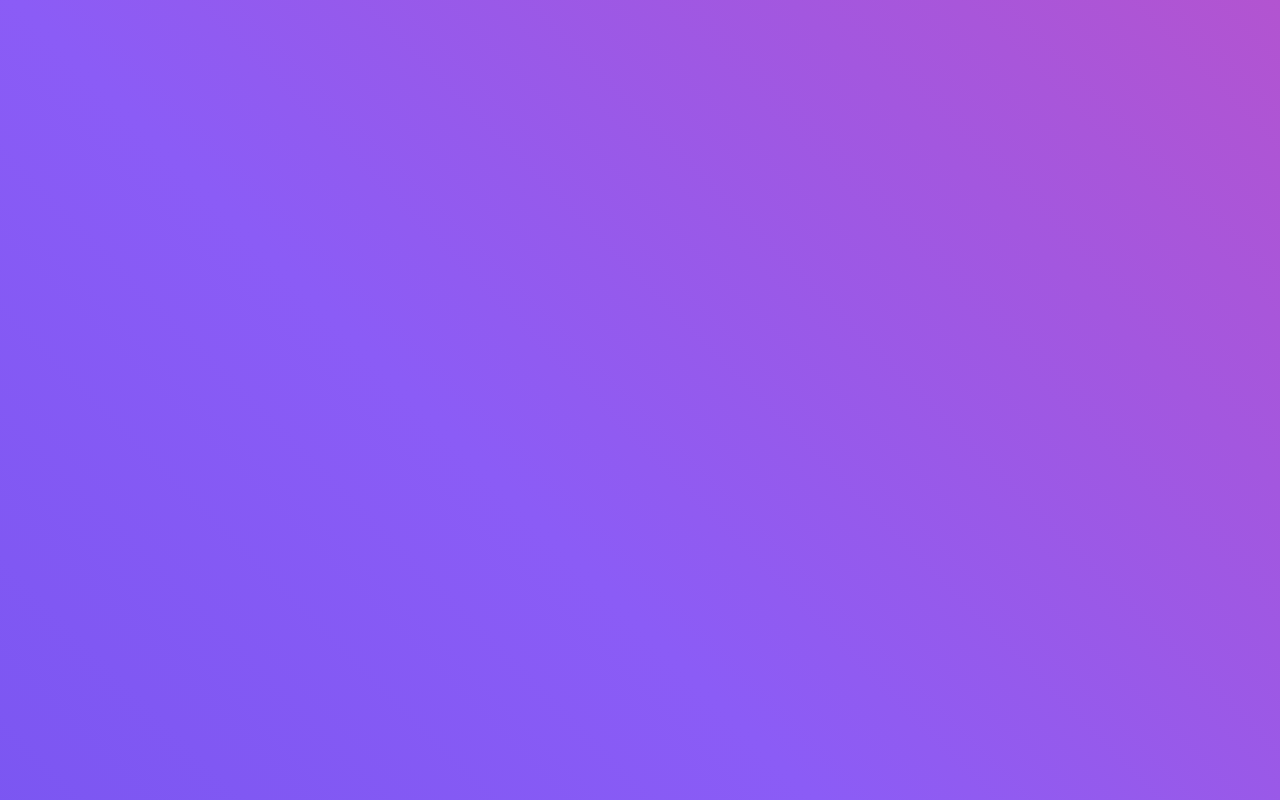
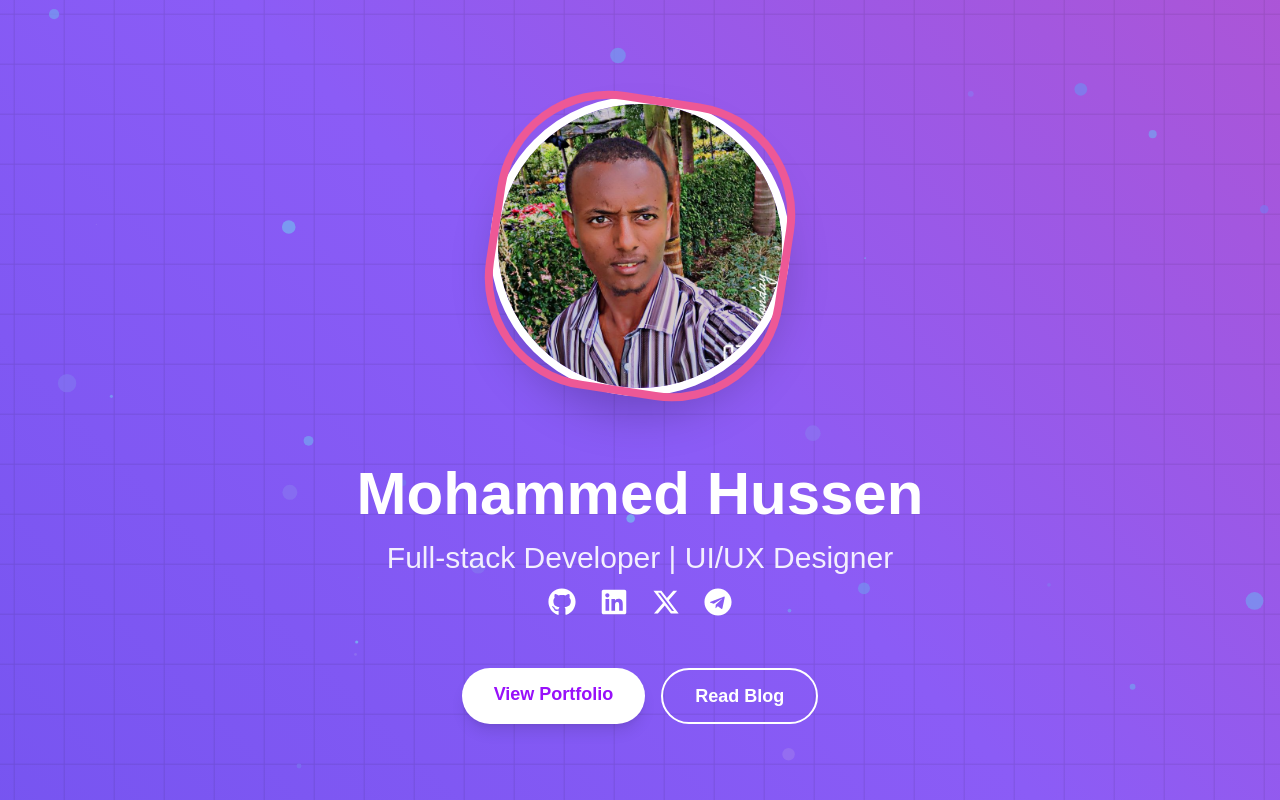
Before and after one commit to awash-dev/card, a Next.js app: page / in a window 1280 px wide. Built offline with nearby package versions, Linux system fonts and the light colour scheme.

Commit message:
Update page.tsx

```diff
--- a/app/page.tsx
+++ b/app/page.tsx
@@ -1,12 +1,13 @@
-"use client";
+"use client"; // This directive is necessary for Client Components in Next.js
 
 import { motion } from "framer-motion";
 import { FaGithub, FaLinkedin, FaMedium, FaTelegram } from "react-icons/fa";
-import { FaXTwitter } from "react-icons/fa6";
+import { FaXTwitter } from "react-icons/fa6"; // Correct import for the X (Twitter) icon
 import { useGSAP } from "@gsap/react";
 import gsap from "gsap";
 import React, { useRef, useState, useEffect } from "react";
 
+// Particle component with TypeScript
 const Particle = ({
   delay,
   size,
@@ -56,9 +57,7 @@ const Particle = ({
 };
 
 const Header = () => {
-  // Properly define containerRef at the top of the component
   const containerRef = useRef<HTMLDivElement>(null);
-
   type ParticleProps = {
     delay: number;
     size: number;
@@ -88,7 +87,6 @@ const Header = () => {
     setParticles(generatedParticles);
   }, []);
 
-  // Ensure the ref is properly passed to useGSAP
   useGSAP(
     () => {
       gsap.to(".gradient-bg", {
@@ -140,18 +138,17 @@ const Header = () => {
           "-=0.2"
         );
     },
-    { scope: containerRef } // Properly scoped to containerRef
+    { scope: containerRef }
   );
 
   return (
     <motion.header
-      ref={containerRef} // Ref properly attached here
+      ref={containerRef}
       initial={{ y: -20 }}
       animate={{ y: 0 }}
       transition={{ duration: 0.5 }}
       className="relative h-screen w-full flex items-center justify-center overflow-hidden"
     >
-      {/* Rest of your component remains the same */}
       <div
         className="gradient-bg absolute inset-0"
         style={{
@@ -161,7 +158,181 @@ const Header = () => {
         }}
       />
 
-      {/* ... rest of your JSX ... */}
+      <motion.div
+        className="absolute inset-0 opacity-10"
+        initial={{ backgroundPosition: "0 0" }}
+        animate={{ backgroundPosition: "50px 50px" }}
+        transition={{
+          duration: 20,
+          repeat: Infinity,
+          ease: "linear",
+        }}
+        style={{
+          backgroundImage:
+            "linear-gradient(to right, currentColor 1px, transparent 1px), linear-gradient(to bottom, currentColor 1px, transparent 1px)",
+          backgroundSize: "50px 50px",
+          zIndex: -1,
+        }}
+      />
+
+      <div className="absolute inset-0 z-0">
+        {particles.map((particle, i) => (
+          <Particle
+            key={i}
+            delay={particle.delay}
+            size={particle.size}
+            startX={particle.startX}
+            startY={particle.startY}
+            endX={particle.endX}
+            endY={particle.endY}
+            duration={particle.duration}
+            repeatDelay={particle.repeatDelay}
+            color={particle.color}
+          />
+        ))}
+      </div>
+
+      <div className="container mx-auto px-4 py-12 flex flex-col items-center justify-center gap-12 h-full relative z-10 text-white">
+        <motion.div
+          className="profile-image-container relative group"
+          whileHover={{ scale: 1.05 }}
+          whileTap={{ scale: 0.95 }}
+        >
+          <motion.img
+            src="/avator.jpg"
+            alt="Profile"
+            className="w-[300px] h-[300px] rounded-full border-8 border-white shadow-2xl object-cover"
+            initial={{ scale: 0.9 }}
+            animate={{ scale: 1 }}
+            transition={{
+              type: "spring",
+              stiffness: 100,
+              damping: 10,
+              delay: 0.2,
+            }}
+          />
+          <motion.div
+            className="absolute inset-0 rounded-full border-8 pointer-events-none"
+            animate={{
+              rotate: 360,
+              borderRadius: ["50%", "30%", "70%", "50%"],
+              borderColor: ["#fde047", "#a78bfa", "#ec4899", "#fde047"],
+            }}
+            transition={{
+              rotate: {
+                duration: 20,
+                repeat: Infinity,
+                ease: "linear",
+              },
+              borderRadius: {
+                duration: 2.5,
+                repeat: Infinity,
+                repeatType: "reverse",
+                ease: "easeInOut",
+              },
+              borderColor: {
+                duration: 8,
+                repeat: Infinity,
+                ease: "linear",
+              },
+            }}
+          />
+        </motion.div>
+
+        <div className="header-content text-center flex flex-col items-center">
+          <motion.h1
+            className="text-5xl md:text-6xl font-bold text-white mb-4"
+            initial={{ y: 20 }}
+            animate={{ y: 0 }}
+            transition={{ delay: 0.3 }}
+          >
+            Mohammed Hussen
+          </motion.h1>
+
+          <motion.p
+            className="text-2xl md:text-3xl text-white/90 mb-8 max-w-2xl"
+            initial={{ y: 20 }}
+            animate={{ y: 0 }}
+            transition={{ delay: 0.4 }}
+          >
+            Full-stack Developer | UI/UX Designer
+          </motion.p>
+
+          <motion.div
+            className="flex justify-center gap-6 mb-8"
+            initial={{ scale: 0.9 }}
+            animate={{ scale: 1 }}
+            transition={{ delay: 0.5 }}
+          >
+            {[
+              {
+                icon: <FaGithub size={28} />,
+                url: "https://github.com/awash-dev",
+                name: "GitHub",
+              },
+              {
+                icon: <FaLinkedin size={28} />,
+                url: "https://www.linkedin.com/in/mohammed-hussen-mohammed-70981b299/",
+                name: "LinkedIn",
+              },
+              {
+                icon: <FaXTwitter size={28} />,
+                url: "https://x.com/awash_dev",
+                name: "X (Twitter)",
+              },
+              {
+                icon: <FaTelegram size={28} />,
+                url: "https://t.me/m0h4mm3d_hu554n",
+                name: "Telegram",
+              },
+            ].map((social, i) => (
+              <motion.a
+                key={i}
+                href={social.url}
+                className="social-icon text-white hover:text-yellow-300 transition-colors"
+                whileHover={{ y: -5 }}
+                whileTap={{ scale: 0.9 }}
+                aria-label={social.name}
+                target="_blank"
+                rel="noopener noreferrer"
+              >
+                {social.icon}
+              </motion.a>
+            ))}
+          </motion.div>
+
+          <motion.div
+            className="action-buttons flex flex-col sm:flex-row gap-4 justify-center"
+            initial={{ y: 20 }}
+            animate={{ y: 0 }}
+            transition={{ delay: 0.6 }}
+          >
+            <motion.a
+              href="https://awash-port.vercel.app/"
+              whileHover={{
+                scale: 1.05,
+                boxShadow: "0 5px 15px rgba(255,255,255,0.3)",
+              }}
+              whileTap={{ scale: 0.95 }}
+              className="px-8 py-3 bg-white text-purple-600 rounded-full font-bold text-lg shadow-lg hover:bg-opacity-90 transition-all"
+            >
+              View Portfolio
+            </motion.a>
+            <motion.a
+              href="https://mame-journey.vercel.app/"
+              whileHover={{
+                scale: 1.05,
+                backgroundColor: "rgba(255,255,255,1)",
+                color: "rgb(124, 58, 237)",
+              }}
+              whileTap={{ scale: 0.95 }}
+              className="px-8 py-3 bg-transparent border-2 border-white text-white rounded-full font-bold text-lg hover:bg-white hover:text-purple-600 transition-all"
+            >
+              Read Blog
+            </motion.a>
+          </motion.div>
+        </div>
+      </div>
     </motion.header>
   );
 };
```
Lines whose indentation alone changed are shown as unchanged.
